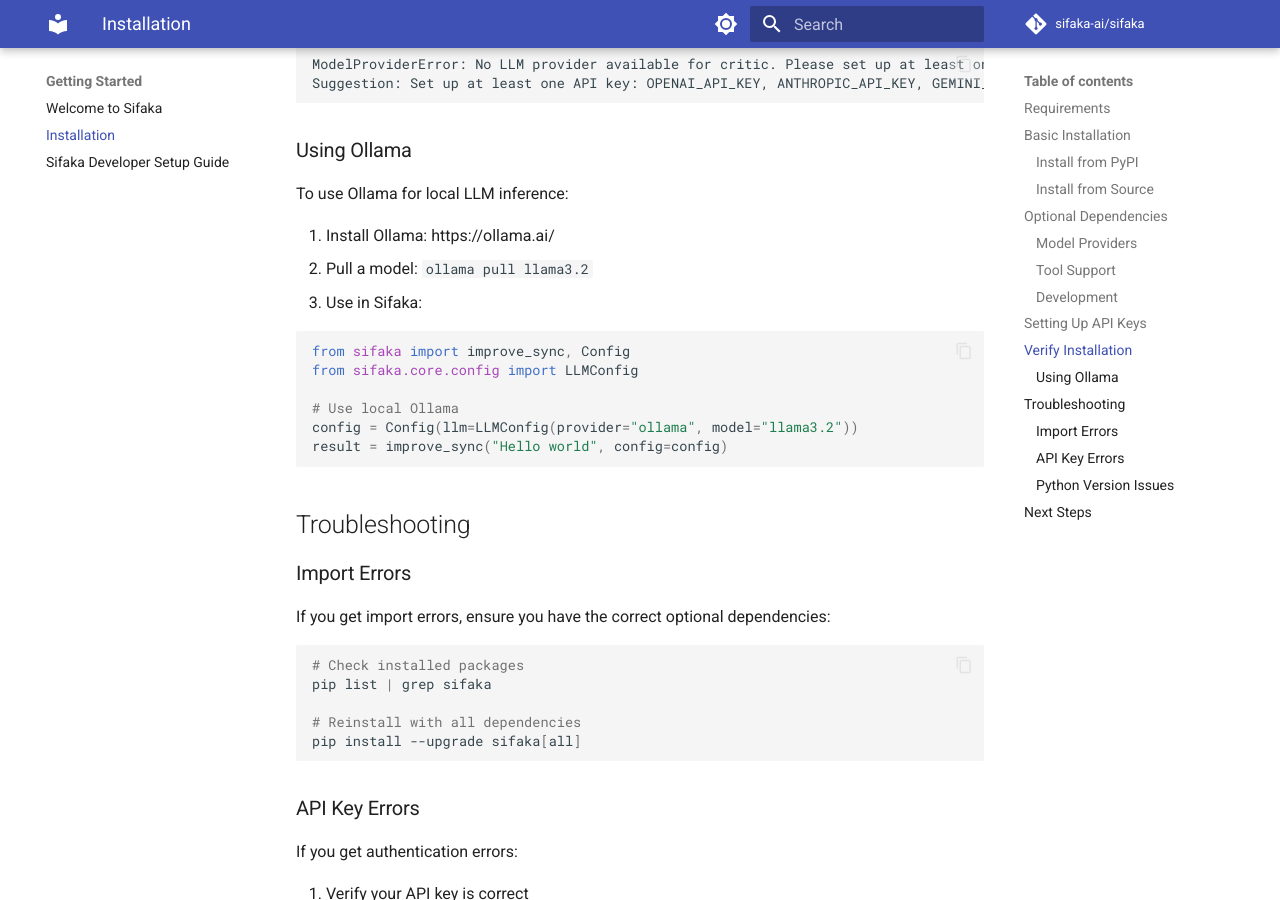
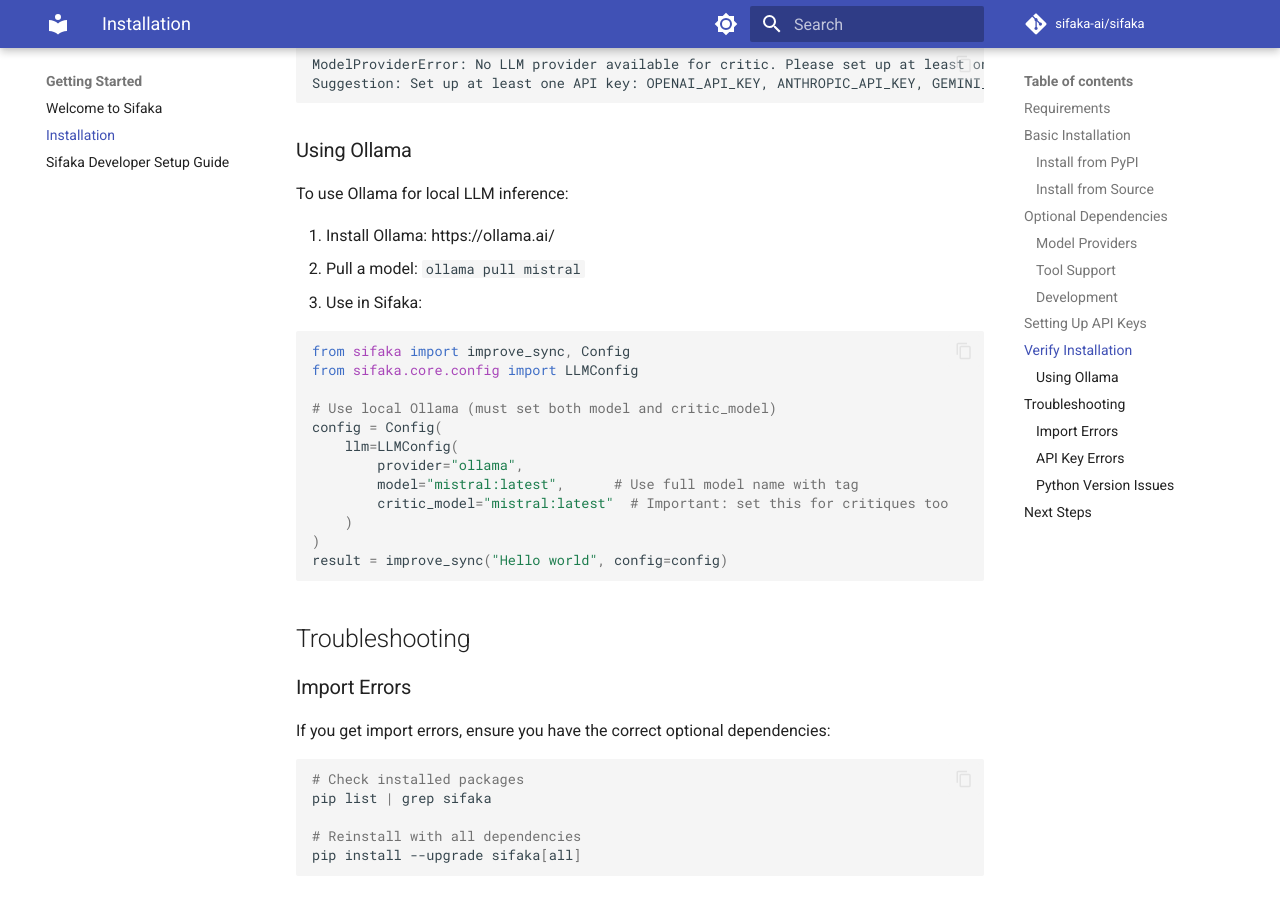
Before and after one commit to sifaka-ai/sifaka, an MkDocs documentation site: the page built from docs/installation.md, in a window 1280 px wide and 900 px high, scrolled down 2458 px. Built offline with MkDocs 1.6.1 and Material for MkDocs 9.7.7, drawn with Linux system fonts in a browser that asks for light colours; comment, search, counter and statistics services are not loaded.

Commit message:
fix: Fix Ollama critics by setting OPENAI_BASE_URL for pydantic-ai
- Fixed critics failing with Ollama by properly setting OPENAI_BASE_URL environment variable
- Made logfire import optional to avoid ModuleNotFoundError when not installed
- Improved Ollama integration to use pydantic-ai's native OpenAI provider support
- Bumped version to 0.1.5

Co-Authored-By: Claude <noreply@anthropic.com>

````diff
--- a/docs/installation.md
+++ b/docs/installation.md
@@ -121,15 +121,21 @@ Suggestion: Set up at least one API key: OPENAI_API_KEY, ANTHROPIC_API_KEY, GEMI
 To use Ollama for local LLM inference:
 
 1. Install Ollama: https://ollama.ai/
-2. Pull a model: `ollama pull llama3.2`
+2. Pull a model: `ollama pull mistral`
 3. Use in Sifaka:
 
 ```python
 from sifaka import improve_sync, Config
 from sifaka.core.config import LLMConfig
 
-# Use local Ollama
-config = Config(llm=LLMConfig(provider="ollama", model="llama3.2"))
+# Use local Ollama (must set both model and critic_model)
+config = Config(
+    llm=LLMConfig(
+        provider="ollama",
+        model="mistral:latest",      # Use full model name with tag
+        critic_model="mistral:latest"  # Important: set this for critiques too
+    )
+)
 result = improve_sync("Hello world", config=config)
 ```
 
--- a/pyproject.toml
+++ b/pyproject.toml
@@ -4,7 +4,7 @@ build-backend = "setuptools.build_meta"
 
 [project]
 name = "sifaka"
-version = "0.1.4"
+version = "0.1.5"
 description = "Simple AI text improvement through research-backed critique with complete observability"
 authors = [{name = "Evan Volgas", email = "evan.volgas@gmail.com"}]
 license = "MIT"
--- a/sifaka/__init__.py
+++ b/sifaka/__init__.py
@@ -1,6 +1,6 @@
 """Sifaka: AI-powered text improvement through iterative critique.
 
-__version__ = "0.1.3"
+__version__ = "0.1.5"
 
 Sifaka is a Python framework for improving text using Large Language Models
 (LLMs) and research-backed critique techniques. It provides a simple API
````
Also changed, not shown: CHANGELOG.md (+9 -0 lines), README.md (+3 -3 lines), 2 other files.
